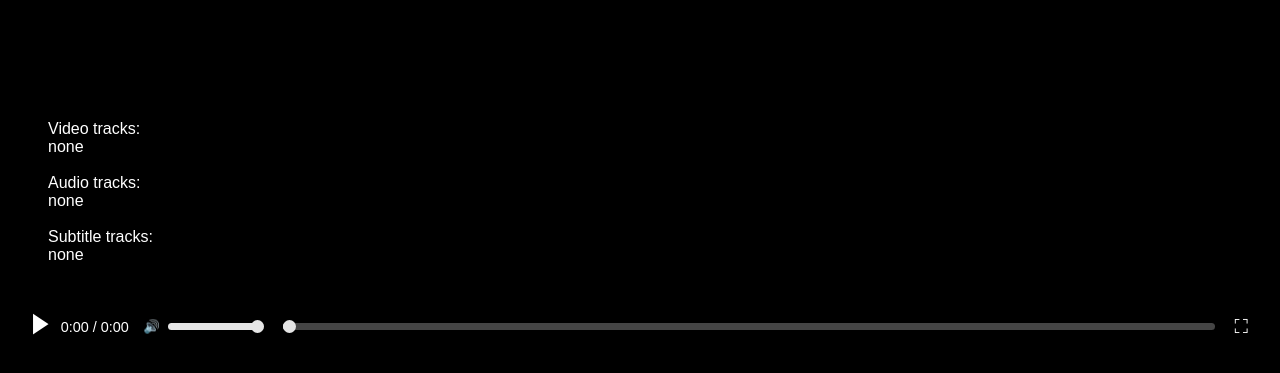
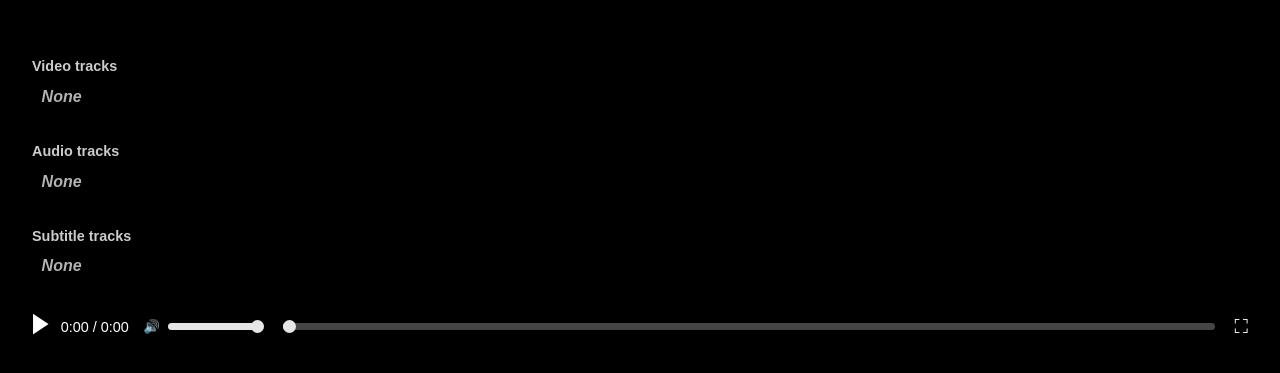
Before and after one commit to bruce965/video-player, a React (Vite) app: page / in a window 1280 px wide. Shown: the part 427-800 px from the top of the page. Built offline with nearby package versions, Linux system fonts and the light colour scheme.

Commit message:
Add track selection, closes #4

```diff
--- a/package.json
+++ b/package.json
@@ -1,6 +1,6 @@
 {
   "name": "video-player",
-  "version": "0.4.0",
+  "version": "0.5.0",
   "author": "Fabio Iotti",
   "license": "MIT",
   "type": "module",
--- /dev/null
+++ b/src/components/track-selector/TrackGroup.module.css
@@ -0,0 +1,45 @@
+/* SPDX-FileCopyrightText: Copyright 2026 Fabio Iotti */
+/* SPDX-License-Identifier: AGPL-3.0-only */
+
+.group {
+    display: flex;
+    flex-direction: column;
+    gap: 0.3em;
+}
+
+.group-title {
+    font-weight: bold;
+    margin-bottom: 0.3em;
+    font-size: 0.9em;
+    opacity: 0.8;
+}
+
+.track {
+    background: none;
+    border: none;
+    color: inherit;
+    font: inherit;
+    cursor: pointer;
+    text-align: left;
+    padding: 0.3em 0.6em;
+    border-radius: 0.3em;
+    transition: background-color 150ms ease;
+}
+
+.track:hover {
+    background: rgba(0, 0, 0, .2);
+}
+
+.track-selected {
+    background: rgba(0, 0, 0, .6);
+    font-weight: bold;
+}
+
+.track-selected:hover {
+    background: rgba(0, 0, 0, .8);
+}
+
+.track-none {
+    font-style: italic;
+    opacity: 0.7;
+}
--- /dev/null
+++ b/src/components/track-selector/TrackGroup.tsx
@@ -0,0 +1,49 @@
+// SPDX-FileCopyrightText: Copyright 2026 Fabio Iotti
+// SPDX-License-Identifier: AGPL-3.0-only
+
+import { VideoPlayerContent } from '@components/video-player';
+import { FC } from 'react';
+import classes from './TrackGroup.module.css';
+
+export interface TrackGroupProps {
+    title: string;
+    tracks: VideoPlayerContent[];
+    selectedTrack: VideoPlayerContent | null | undefined;
+    onTrackChange?(track: VideoPlayerContent | null): void;
+}
+
+export const TrackGroup: FC<TrackGroupProps> = ({
+    title,
+    tracks,
+    selectedTrack,
+    onTrackChange,
+}) => {
+    return (
+        <div className={classes['group']}>
+            <div className={classes['group-title']}>{title}</div>
+            <button
+                className={
+                    classes['track'] +
+                    ' ' + classes['track-none'] +
+                    (selectedTrack == null ? ' ' + classes['track-selected'] : '')
+                }
+                onClick={() => onTrackChange?.(null)}
+            >
+                None
+            </button>
+            {tracks.map(track => (
+                <button
+                    key={track.url}
+                    className={
+                        classes['track'] +
+                        (track === selectedTrack ? ' ' + classes['track-selected'] : '')
+                    }
+                    onClick={() => onTrackChange?.(track)}
+                    title={track.type}
+                >
+                    {track.name}
+                </button>
+            ))}
+        </div>
+    );
+};
--- /dev/null
+++ b/src/components/track-selector/TrackSelector.module.css
@@ -0,0 +1,15 @@
+/* SPDX-FileCopyrightText: Copyright 2026 Fabio Iotti */
+/* SPDX-License-Identifier: AGPL-3.0-only */
+
+.track-selector {
+    position: absolute;
+    bottom: 100%;
+    left: 0;
+    width: min(100vw, 500px);
+    box-sizing: border-box;
+    padding: 0 2em;
+    display: flex;
+    flex-direction: column;
+    gap: 2em;
+    white-space: pre-wrap;
+}
--- /dev/null
+++ b/src/components/track-selector/TrackSelector.tsx
@@ -0,0 +1,54 @@
+// SPDX-FileCopyrightText: Copyright 2026 Fabio Iotti
+// SPDX-License-Identifier: AGPL-3.0-only
+
+import { VideoPlayerContent } from '@components/video-player';
+import { FC } from 'react';
+import { TrackGroup } from './TrackGroup';
+import classes from './TrackSelector.module.css';
+
+export interface TrackSelectorProps {
+    videoTracks: VideoPlayerContent[];
+    audioTracks: VideoPlayerContent[];
+    subtitleTracks: VideoPlayerContent[];
+    selectedVideo?: VideoPlayerContent | null;
+    selectedAudio?: VideoPlayerContent | null;
+    selectedSubtitles?: VideoPlayerContent | null;
+    onVideoChange?(video: VideoPlayerContent | null): void;
+    onAudioChange?(audio: VideoPlayerContent | null): void;
+    onSubtitlesChange?(subtitles: VideoPlayerContent | null): void;
+}
+
+export const TrackSelector: FC<TrackSelectorProps> = ({
+    videoTracks,
+    audioTracks,
+    subtitleTracks,
+    selectedVideo,
+    selectedAudio,
+    selectedSubtitles,
+    onVideoChange,
+    onAudioChange,
+    onSubtitlesChange,
+}) => {
+    return (
+        <div className={classes['track-selector']}>
+            <TrackGroup
+                title="Video tracks"
+                tracks={videoTracks}
+                selectedTrack={selectedVideo}
+                onTrackChange={onVideoChange}
+            />
+            <TrackGroup
+                title="Audio tracks"
+                tracks={audioTracks}
+                selectedTrack={selectedAudio}
+                onTrackChange={onAudioChange}
+            />
+            <TrackGroup
+                title="Subtitle tracks"
+                tracks={subtitleTracks}
+                selectedTrack={selectedSubtitles}
+                onTrackChange={onSubtitlesChange}
+            />
+        </div>
+    );
+};
--- /dev/null
+++ b/src/components/track-selector/index.ts
@@ -0,0 +1,2 @@
+
+export { TrackSelector, type TrackSelectorProps } from './TrackSelector';
--- a/src/components/video-controls/VideoControls.tsx
+++ b/src/components/video-controls/VideoControls.tsx
@@ -2,10 +2,11 @@
 // SPDX-License-Identifier: AGPL-3.0-only
 
 import { SeekBar } from '@components/seek-bar';
+import { TrackSelector } from '@components/track-selector';
 import { VideoPlayerContent } from '@components/video-player';
 import { VolumeBar } from '@components/volume-bar/VolumeBar';
 import { formatDuration } from '@utils/formatDuration';
-import { FC, Fragment, useCallback } from 'react';
+import { FC, useCallback } from 'react';
 import { FullscreenButton } from './FullscreenButton';
 import { ToggleButton } from './ToggleButton';
 import classes from './VideoControls.module.css';
@@ -15,6 +16,9 @@ export interface VideoControlsProps {
     videoTracks: VideoPlayerContent[]
     audioTracks: VideoPlayerContent[]
     subtitleTracks: VideoPlayerContent[]
+    selectedVideo?: VideoPlayerContent | null
+    selectedAudio?: VideoPlayerContent | null
+    selectedSubtitles?: VideoPlayerContent | null
     isPlaying: boolean
     currentTime: number
     totalTime: number
@@ -25,6 +29,9 @@ export interface VideoControlsProps {
     onSeek?(time: number): void
     onVolumeChange?(volume: number): void
     onFullscreenChange?(fullscreen: boolean): void
+    onVideoChange?(video: VideoPlayerContent | null): void
+    onAudioChange?(audio: VideoPlayerContent | null): void
+    onSubtitlesChange?(subtitles: VideoPlayerContent | null): void
 }
 
 export const VideoControls: FC<VideoControlsProps> = ({
@@ -32,6 +39,9 @@ export const VideoControls: FC<VideoControlsProps> = ({
     videoTracks,
     audioTracks,
     subtitleTracks,
+    selectedVideo,
+    selectedAudio,
+    selectedSubtitles,
     isPlaying,
     currentTime,
     totalTime,
@@ -42,6 +52,9 @@ export const VideoControls: FC<VideoControlsProps> = ({
     onSeek,
     onVolumeChange,
     onFullscreenChange,
+    onVideoChange,
+    onAudioChange,
+    onSubtitlesChange,
 }) => {
     const seekHandler = useCallback((position: number) => {
         onSeek?.(position * totalTime);
@@ -54,12 +67,17 @@ export const VideoControls: FC<VideoControlsProps> = ({
     return <div
         className={classes['controls'] + (show ? '' : (' ' + classes['controls-hidden']))}
     >
-        {/* TODO: remove. */}
-        <div style={{ whiteSpace: 'pre-wrap', padding: '1em', position: 'absolute', bottom: '100%' }}>
-            Video tracks: {videoTracks.map(v => <Fragment key={v.url}><br/><a href={v.url} target="_blank">{v.name}</a> {v.type}</Fragment>)}{videoTracks.length ? "" : <><br/>none</>}<br/><br/>
-            Audio tracks: {audioTracks.map(a => <Fragment key={a.url}><br/><a href={a.url} target="_blank">{a.name}</a> {a.type}</Fragment>)}{audioTracks.length ? "" : <><br/>none</>}<br/><br/>
-            Subtitle tracks: {subtitleTracks.map(s => <Fragment key={s.url}><br/><a href={s.url} target="_blank">{s.name}</a> {s.type}</Fragment>)}{subtitleTracks.length ? "" : <><br/>none</>}
-        </div>
+        <TrackSelector
+            videoTracks={videoTracks}
+            audioTracks={audioTracks}
+            subtitleTracks={subtitleTracks}
+            selectedVideo={selectedVideo}
+            selectedAudio={selectedAudio}
+            selectedSubtitles={selectedSubtitles}
+            onVideoChange={onVideoChange}
+            onAudioChange={onAudioChange}
+            onSubtitlesChange={onSubtitlesChange}
+        />
 
         <div className={classes['left']}>
             <ToggleButton
--- a/src/components/video-player/VideoPlayer.tsx
+++ b/src/components/video-player/VideoPlayer.tsx
@@ -4,7 +4,7 @@
 import { VideoControls } from '@components/video-controls';
 import { useRefMemo } from '@hooks/useRefMemo';
 import { useTimer } from '@hooks/useTimer';
-import { FC, MouseEventHandler, useCallback, useRef, useState } from 'react';
+import { FC, MouseEventHandler, useCallback, useEffect, useRef, useState } from 'react';
 import classes from './VideoPlayer.module.css';
 
 export interface VideoPlayerContent {
@@ -49,6 +49,10 @@ export const VideoPlayer: FC<VideoPlayerProps> = ({
         let nextPlayIsFromCode = false;
         let nextPauseIsFromCode = false;
         let userWantsToPlay = false;
+
+        let currentVideoSource: VideoPlayerContent | null = null;
+        let currentAudioSource: VideoPlayerContent | null = null;
+        let currentSubtitlesSource: VideoPlayerContent | null = null;
 
         const updatePlayState = () => {
             setPlaying(userWantsToPlay);
@@ -131,6 +135,36 @@ export const VideoPlayer: FC<VideoPlayerProps> = ({
                 audio.current!.playbackRate = video.current!.playbackRate;
             },
 
+            sourceChangeHandler(selectedVideo: VideoPlayerContent | null, selectedAudio: VideoPlayerContent | null, selectedSubtitles: VideoPlayerContent | null) {
+                const reloadVideo = currentVideoSource !== selectedVideo;
+                const reloadAudio = currentAudioSource !== selectedAudio;
+                const reloadSubtitles = selectedSubtitles !== currentSubtitlesSource;
+
+                currentVideoSource = selectedVideo;
+                currentAudioSource = selectedAudio;
+                currentSubtitlesSource = selectedSubtitles;
+
+                const currentTime = video.current!.currentTime;
+
+                if (reloadVideo)
+                    video.current!.load();
+
+                if (reloadAudio)
+                    audio.current!.load();
+
+                if (reloadSubtitles) {
+                    for (const track of video.current!.textTracks) {
+                        if (track.label === selectedSubtitles?.name)
+                            track.mode = 'showing';
+                        else if (track.mode === 'showing')
+                            track.mode = 'hidden';
+                    }
+                }
+
+                if (reloadAudio || reloadVideo)
+                    this.seek(currentTime);
+            },
+
             updateTime,
             play() {
                 video.current!.play();
@@ -187,6 +221,10 @@ export const VideoPlayer: FC<VideoPlayerProps> = ({
             container.current.requestFullscreen();
     }, []);
 
+    useEffect(() => {
+        state.sourceChangeHandler(selectedVideo ?? null, selectedAudio ?? null, selectedSubtitles ?? null);
+    }, [selectedVideo, selectedAudio, selectedSubtitles]);
+
     const showInterface = forceControlsVisible || isFiddlingWithUi || !isPlaying;
 
     return <div
@@ -226,6 +264,9 @@ export const VideoPlayer: FC<VideoPlayerProps> = ({
             videoTracks={videoTracks}
             audioTracks={audioTracks}
             subtitleTracks={subtitleTracks}
+            selectedVideo={selectedVideo}
+            selectedAudio={selectedAudio}
+            selectedSubtitles={selectedSubtitles}
             isPlaying={isPlaying}
             currentTime={time?.current ?? 0}
             totalTime={time?.total ?? 0}
@@ -236,6 +277,9 @@ export const VideoPlayer: FC<VideoPlayerProps> = ({
             onSeek={state.seek}
             onVolumeChange={state.setVolume}
             onFullscreenChange={toggleFullscreen}
+            onVideoChange={onVideoChange}
+            onAudioChange={onAudioChange}
+            onSubtitlesChange={onSubtitlesChange}
         />
     </div>;
 };
--- a/src/hooks/useRefMemo.ts
+++ b/src/hooks/useRefMemo.ts
@@ -11,7 +11,7 @@ import { useRef } from 'react';
  * drop-in replacement.
  */
 export const useRefMemo = <T,>(factory: () => T) => {
-    const ref = useRef<T>();
+    const ref = useRef<T>(undefined);
     const memoized = ref.current ??= factory();
     return memoized;
 };
```
